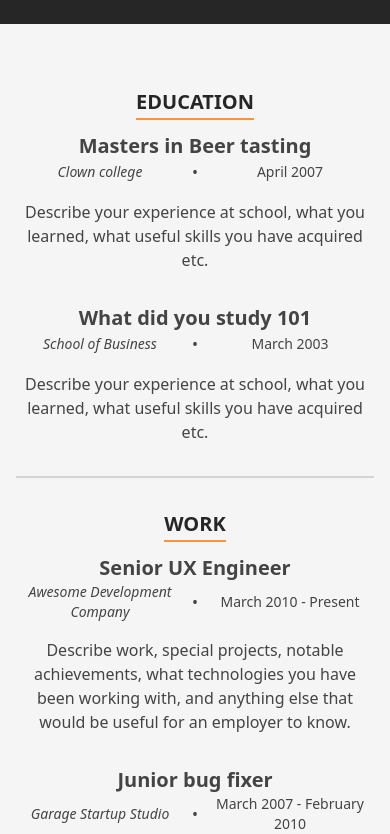
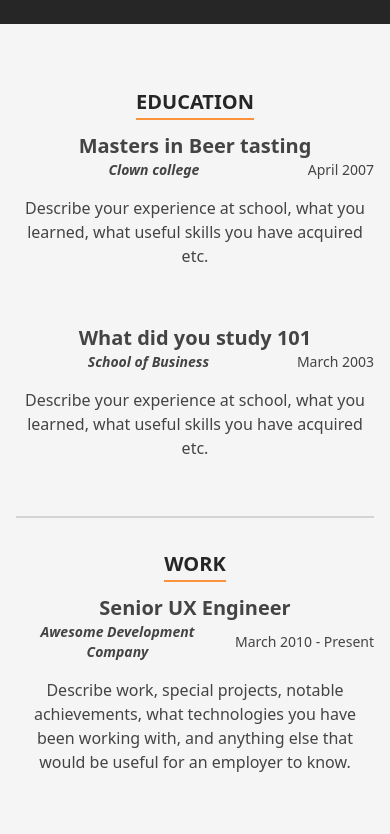
Before and after one commit to tbakerx/react-resume-template, a Next.js app: page / in a window 390 px wide. Shown: the part 1420-2254 px from the top of the page. Built offline with nearby package versions, Linux system fonts and the light colour scheme.

Commit message:
Update TimelineItem.tsx
Signed-off-by: achref25 <74512998+achref25@users.noreply.github.com>

```diff
--- a/src/components/Sections/Resume/TimelineItem.tsx
+++ b/src/components/Sections/Resume/TimelineItem.tsx
@@ -9,14 +9,32 @@ const TimelineItem: FC<{item: TimelineItem}> = memo(({item}) => {
       <div className="flex flex-col pb-4">
         <h2 className="text-xl font-bold">{title}</h2>
         <div className="flex items-center justify-center gap-x-2 md:justify-start">
-          <span className="flex-1 text-sm font-medium italic sm:flex-none">{location}</span>
-          <span>•</span>
-          <span className="flex-1 text-sm sm:flex-none">{date}</span>
-        </div>
+          <span className="flex-1 text-sm font-bold italic sm:flex-none" ><h2>{location}</h2></span>
+          <span></span>
+          <span className="flex-2 text-sm sm:flex-none ">{date}</span>
+           </div>
       </div>
-      {content}
-    </div>
+     {content}
+     <a href="/assets/Programme-anglais-TOEIC.pdf" download="Pdf">
+<button type="button" name='btn' ></button>
+</a>
+     </div>
+
+
+
+
+
+
+
+
+
+
+
+
+
+
   );
+
 });
 
 TimelineItem.displayName = 'TimelineItem';
```
